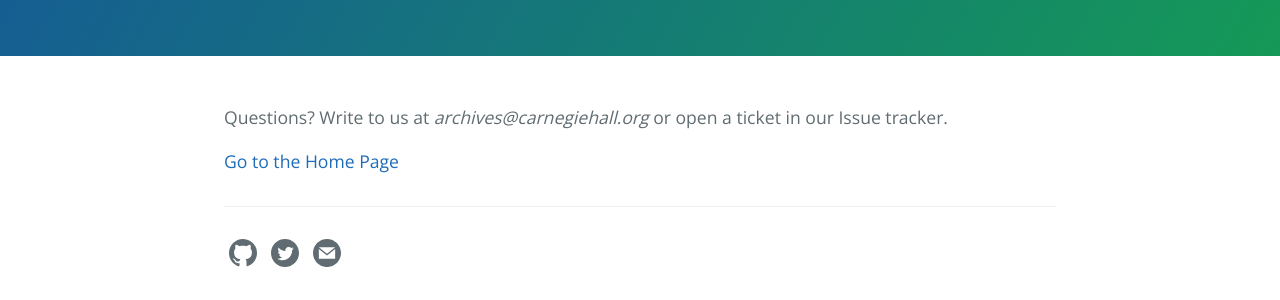
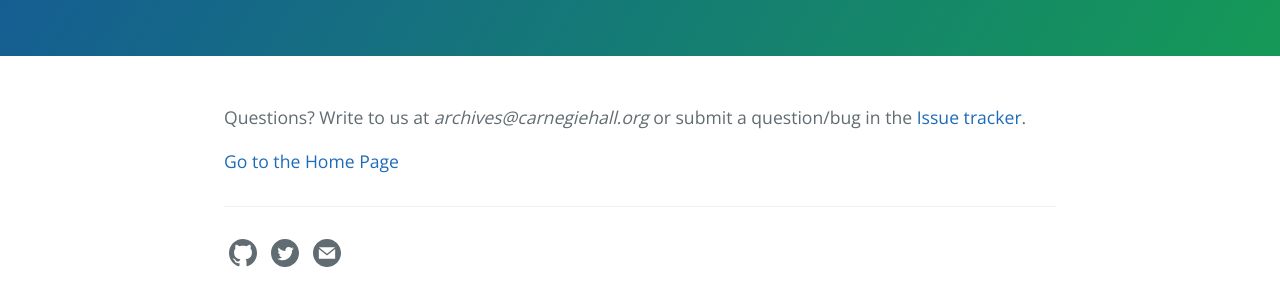
Before and after one commit to CarnegieHall/datalab, a Jekyll site: the page built from contact.md, in a window 1280 px wide. Shown: the part 317-617 px from the top of the page. Built offline with Jekyll 4.4.1, drawn with Linux system fonts in a browser that asks for light colours.

Commit message:
add issue tracker link for new issue

```diff
--- a/contact.md
+++ b/contact.md
@@ -6,6 +6,6 @@ ref: contact
 order: 1
 ---
 
-Questions? Write to us at *archives@carnegiehall.org* or open a ticket in our Issue tracker.
+Questions? Write to us at *archives@carnegiehall.org* or submit a question/bug in the [Issue tracker](https://github.com/CarnegieHall/datalab/issues/new).
 
 [Go to the Home Page]({{ '/' | absolute_url }})
```
